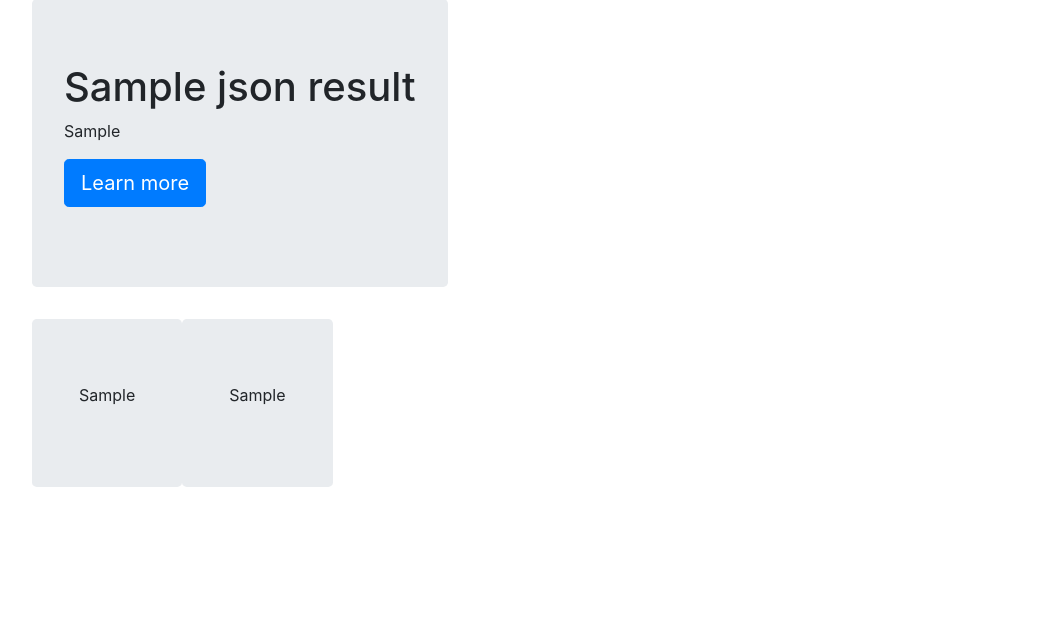
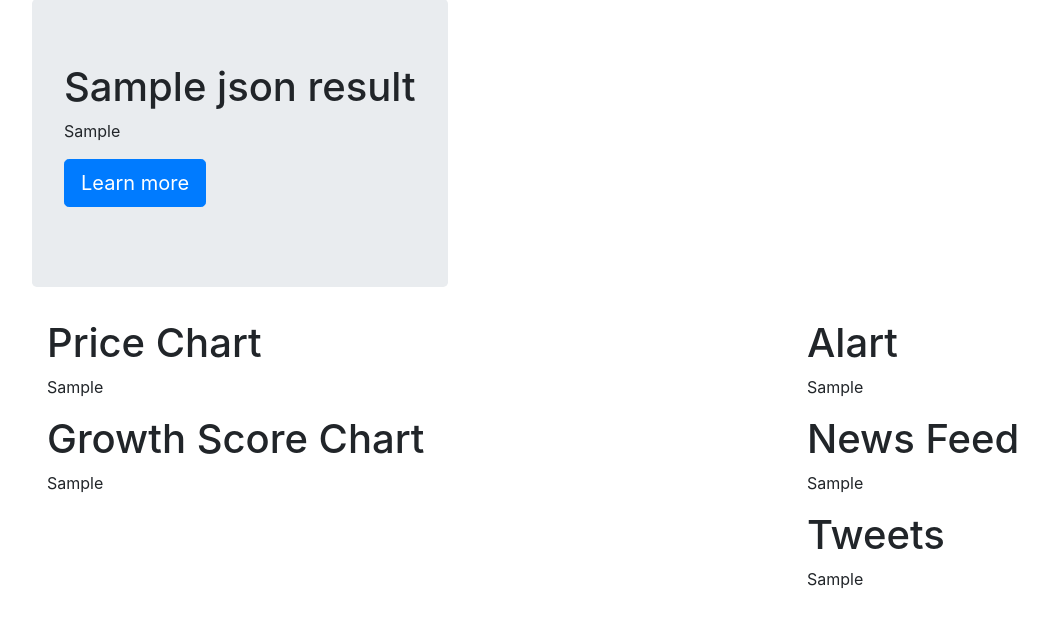
Before and after one commit to yasunakacho/astroplot, a Django app: template web/templates/detail.html in a window 1280 px wide. Shown: the part 25-653 px from the top of the page, without its empty margins (38-1086 px from the left). Run offline with Django 3.2, Linux system fonts and the light colour scheme; the template is opened without the code that fills it: most values are stand-ins (such as "Sample title", 1, 10 or a date in 2020); some libraries are stand-ins or nearby versions.

Commit message:
organizing layout for detail page

```diff
--- a/web/templates/detail.html
+++ b/web/templates/detail.html
@@ -18,15 +18,29 @@
     </div>
     <div class="container">
         <div class="row">
-            <div class="jumbotron">
-                <div class="col-md-8">
-                    <p>{{json_result}}</p>
-                </div>
+            <div class="col-md-8">
+                <h1>Price Chart</h1>
+                <p>{{json_result}}</p>
             </div>
-                <div class="jumbotron">
-                    <div class="col-md-4">
-                    <p>{{json_result}}</p>
-                </div>
+            <div class="col-md-4">
+                <h1>Alart</h1>
+                <p>{{json_result}}</p>
+            </div>
+        </div>
+    </div>
+    <div class="container">
+        <div class="row">
+            <div class="col-md-8">
+                <h1>Growth Score Chart</h1>
+                <p>{{json_result}}</p>
+            </div>
+            <div class="col-md-4">
+                <h1>News Feed</h1>
+                <p>{{json_result}}</p>
+            </div>
+            <div class="col-md-4 ml-md-auto">
+                <h1>Tweets</h1>
+                <p>{{json_result}}</p>
             </div>
         </div>
     </div>
```
